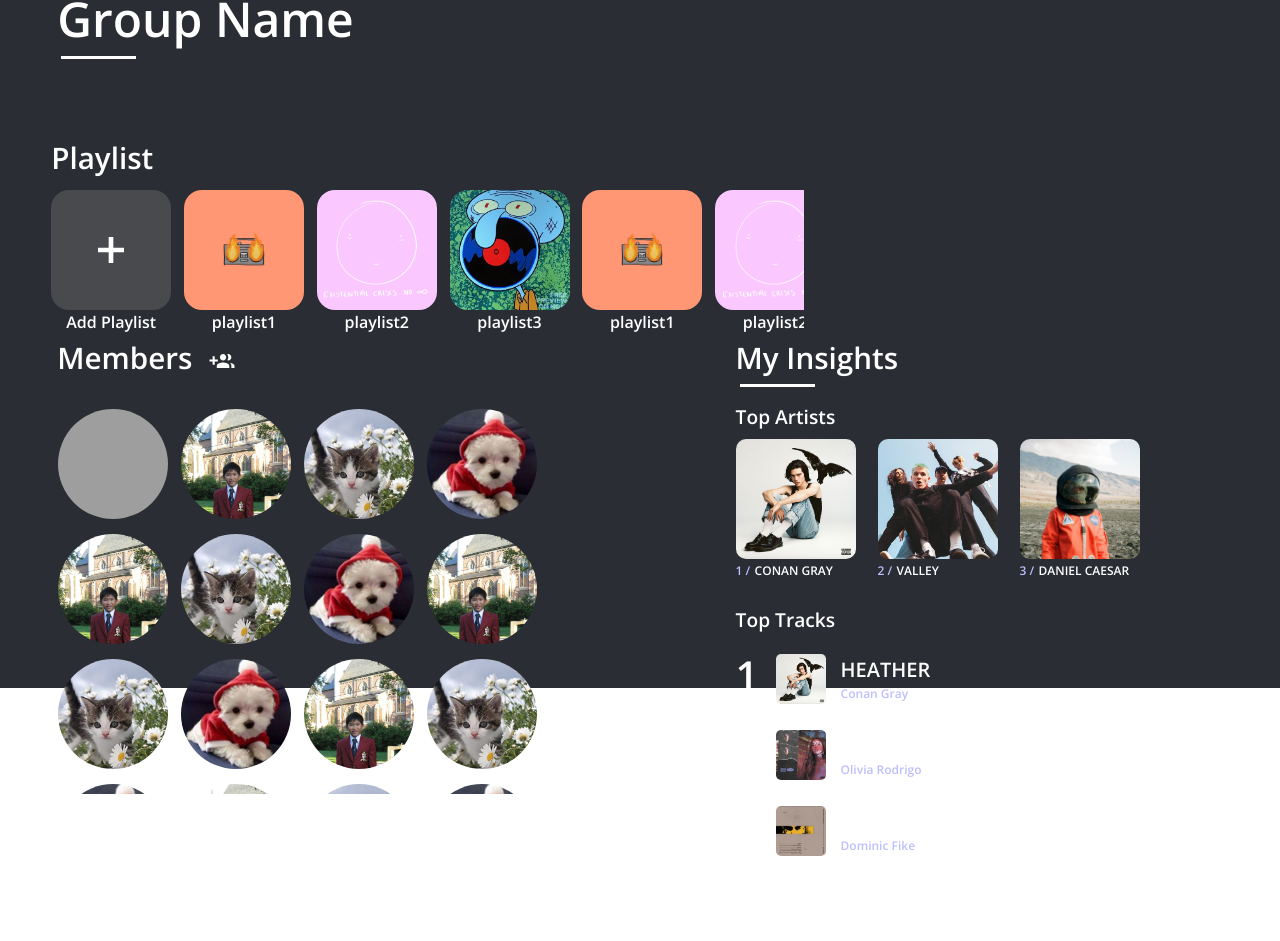
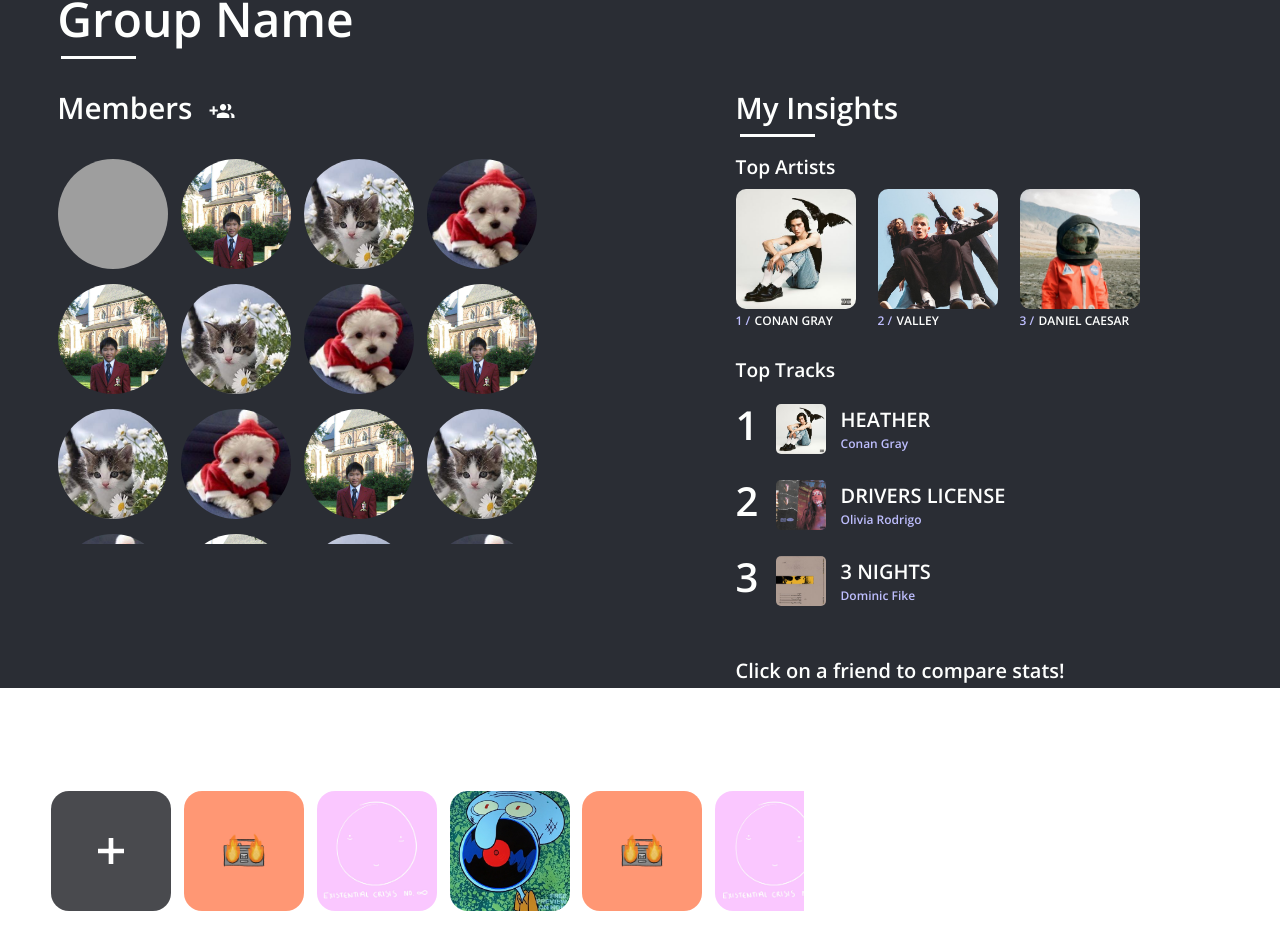
Before and after one commit to IGEN330-Overlap/Overlap, a React (Create React App) app in the folder frontend/: page /authorized/GroupProfilePage in a window 1280 px wide. Shown: the part 112-1053 px from the top of the page. Built offline with nearby package versions, Linux system fonts and the light colour scheme; grey boxes are pictures that could not be loaded.

Commit message:
move playlist carousel below member display

```diff
--- a/frontend/src/GroupProfilePage/GroupProfilePage.js
+++ b/frontend/src/GroupProfilePage/GroupProfilePage.js
@@ -25,9 +25,6 @@ const GroupProfilePage = (props) => {
                     <GroupName />
                 </div>
             </div>
-            <div className="playlist-carousel">
-                <PlaylistCarousel />
-            </div>
             <div className="d-flex">
                 <div className="member-display">
                     <MemberDisplay toCompare={toCompare}/>
@@ -38,7 +35,9 @@ const GroupProfilePage = (props) => {
                         : <MyInsights />}
                 </div>
             </div>
-
+            <div className="playlist-carousel">
+                <PlaylistCarousel />
+            </div>
         </div>
     )
 }
```
